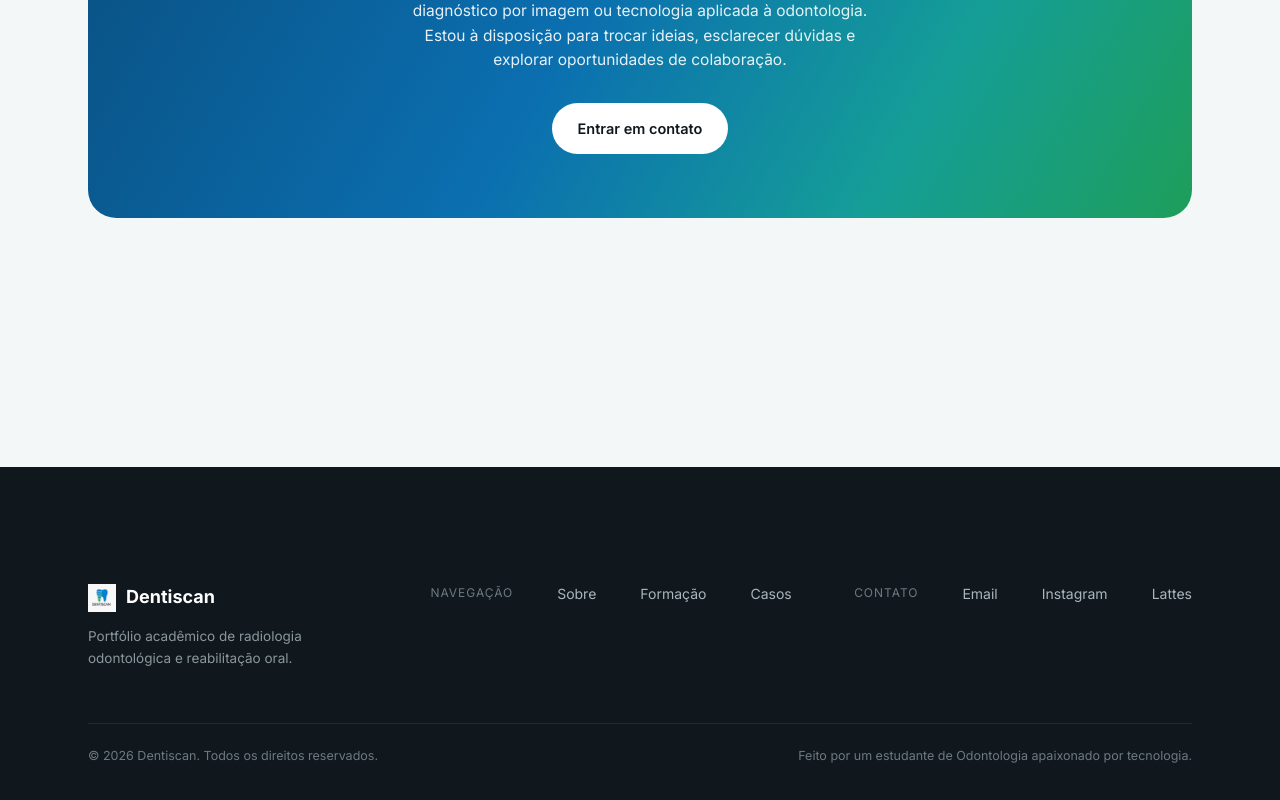
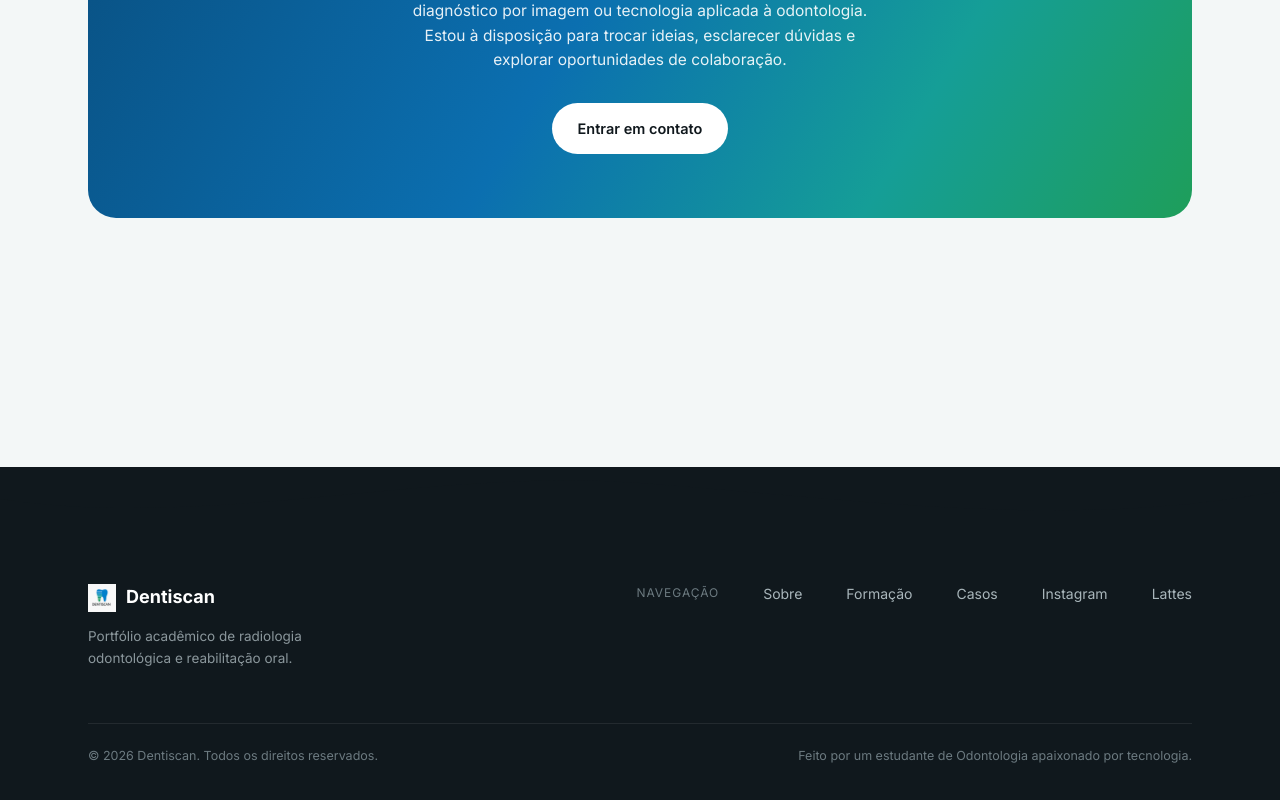
Before and after one commit to mavinute/dentiscan, a Next.js app: page / in a window 1280 px wide. Shown: the part 6305-7105 px from the top of the page. Built offline with nearby package versions, Linux system fonts and the light colour scheme.

Commit message:
ajuste nos links de contatos

```diff
--- a/src/components/footer.tsx
+++ b/src/components/footer.tsx
@@ -30,15 +30,21 @@ export default function Footer() {
           </div>
           <div className="foot-links foot-col">
             <span>Navegação</span>
-            <a href="#sobre">Sobre</a>
-            <a href="#formacao">Formação</a>
-            <a href="#casos">Casos</a>
-          </div>
-          <div className="foot-links foot-col">
-            <span>Contato</span>
-            <a href="mailto:matheus_vinute@hotmail.com">Email</a>
-            <a href="https://www.instagram.com/dentiscan__">Instagram</a>
-            <a href="#">Lattes</a>
+            <a href="#sobre" target="_blank" rel="noopener noreferrer">
+              Sobre
+            </a>
+            <a href="#formacao" target="_blank" rel="noopener noreferrer">
+              Formação
+            </a>
+            <a href="#casos" target="_blank" rel="noopener noreferrer">
+              Casos
+            </a>
+            <a href="https://www.instagram.com/dentiscan__" target="_blank" rel="noopener noreferrer">
+              Instagram
+            </a>
+            <a href="https://lattes.cnpq.br/5963192695620788 " target="_blank" rel="noopener noreferrer">
+              Lattes
+            </a>
           </div>
         </div>
         <div className="foot-bottom">
```
